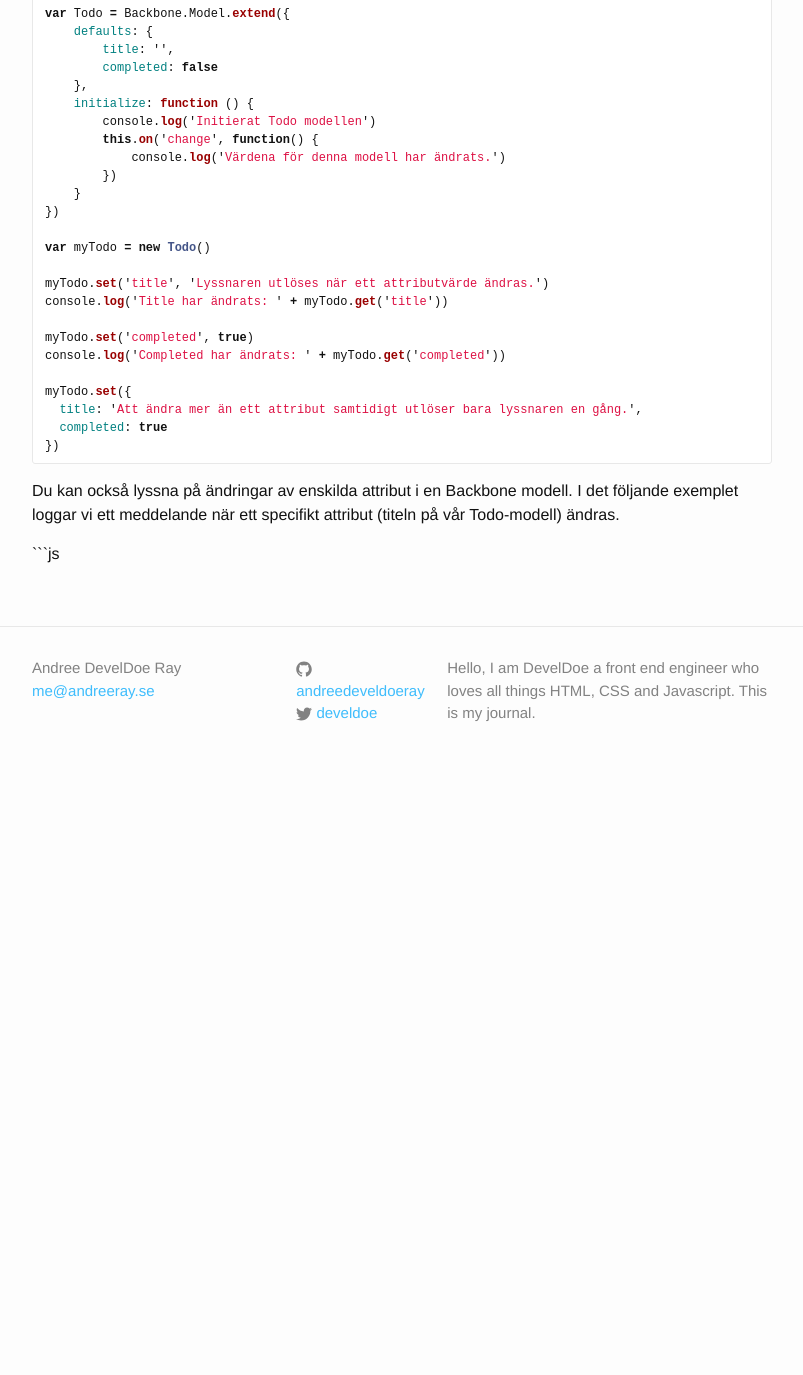
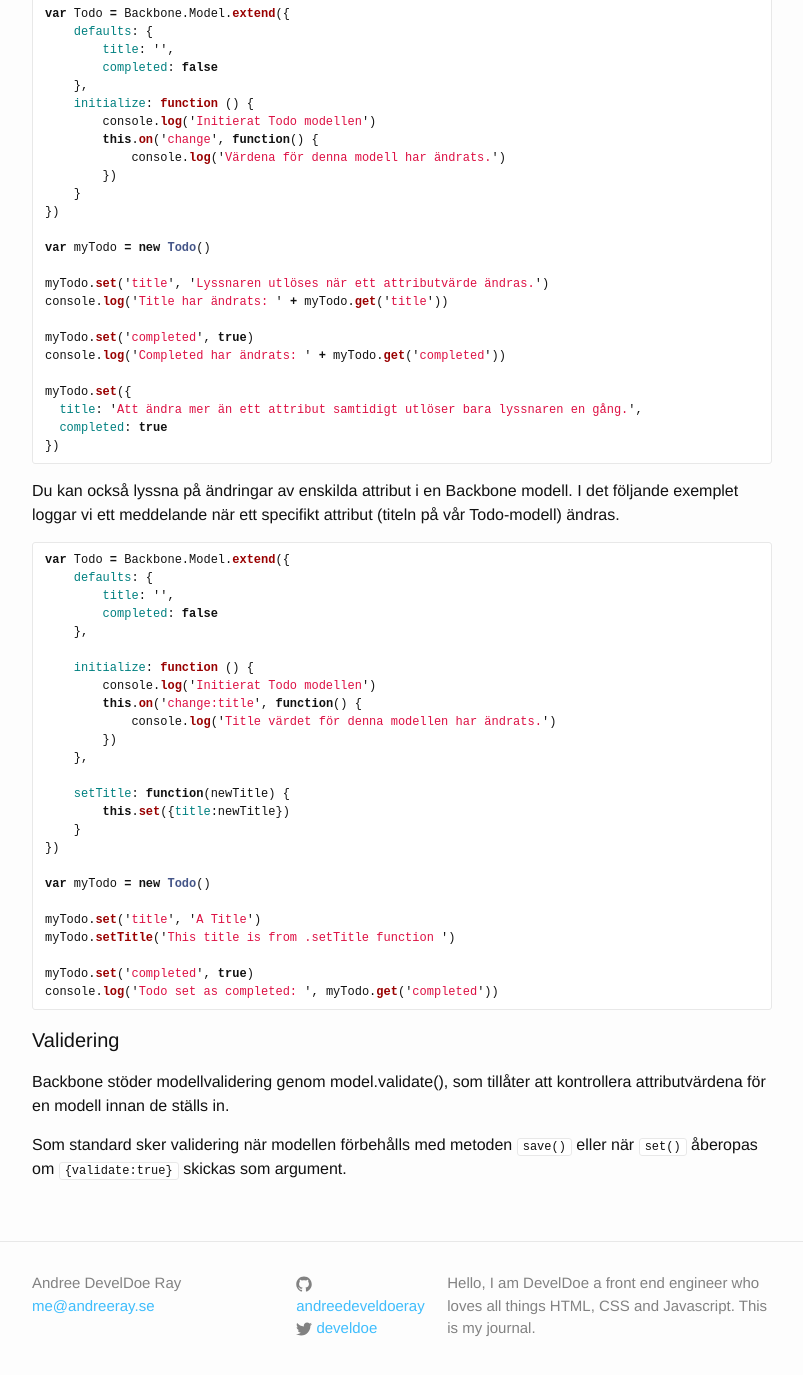
Before and after one commit to develdoe/develdoe.github.io, a Jekyll site: the page built from _posts/2017-10-30-backbonejs-basics.md, in a window 1280 px wide and 1400 px high, scrolled down 4893 px. Shown: the top 1375 px of the window, without its empty margins (238-1041 px from the left). Built offline with Jekyll 4.4.1, drawn with Linux system fonts in a browser that asks for light colours; before the commit the page ends 5678 px from its top, so only the background shows below that.

Commit message:
Update 2017-10-30-backbonejs-basics.md

````diff
--- a/_posts/2017-10-30-backbonejs-basics.md
+++ b/_posts/2017-10-30-backbonejs-basics.md
@@ -234,3 +234,35 @@ myTodo.set({
 Du kan också lyssna på ändringar av enskilda attribut i en Backbone modell. I det följande exemplet loggar vi ett meddelande när ett specifikt attribut (titeln på vår Todo-modell) ändras.
 
 ```js
+var Todo = Backbone.Model.extend({
+    defaults: {
+        title: '',
+        completed: false
+    },
+
+    initialize: function () {
+        console.log('Initierat Todo modellen')
+        this.on('change:title', function() {
+            console.log('Title värdet för denna modellen har ändrats.')
+        })
+    },
+
+    setTitle: function(newTitle) {
+        this.set({title:newTitle})
+    }
+})
+
+var myTodo = new Todo()
+
+myTodo.set('title', 'A Title')
+myTodo.setTitle('This title is from .setTitle function ')
+
+myTodo.set('completed', true)
+console.log('Todo set as completed: ', myTodo.get('completed'))
+```
+
+#### Validering
+
+Backbone stöder modellvalidering genom model.validate(), som tillåter att kontrollera attributvärdena för en modell innan de ställs in.
+
+Som standard sker validering när modellen förbehålls med metoden `save()` eller när `set()` åberopas om `{validate:true}` skickas som argument.
````
